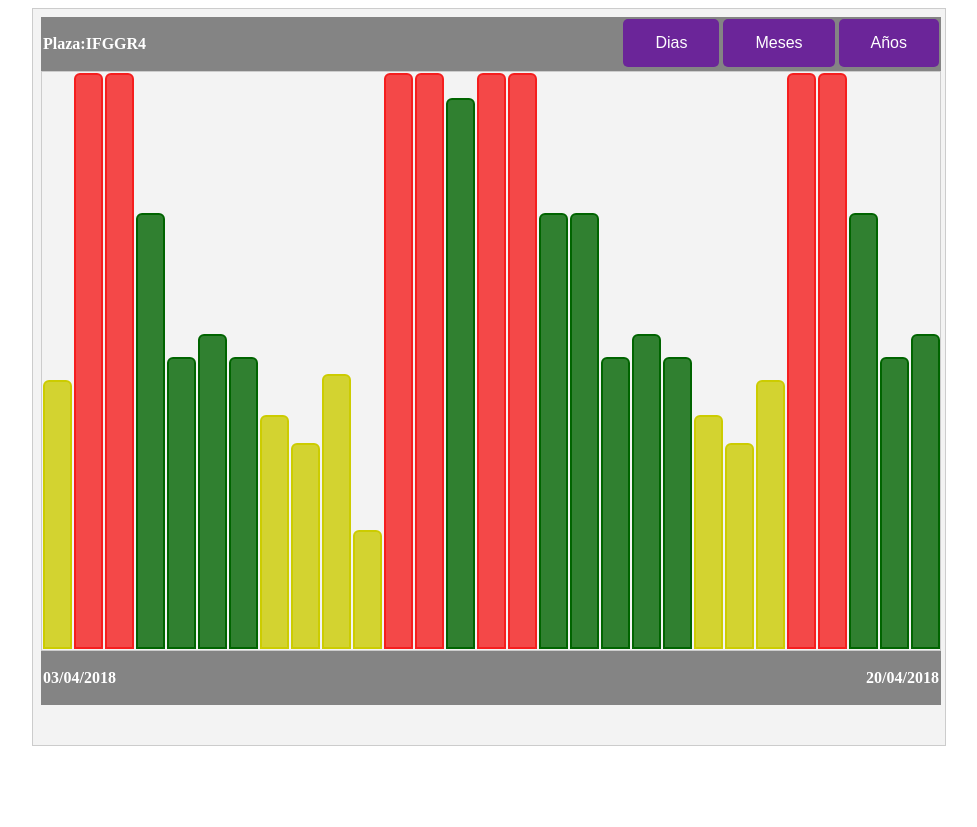
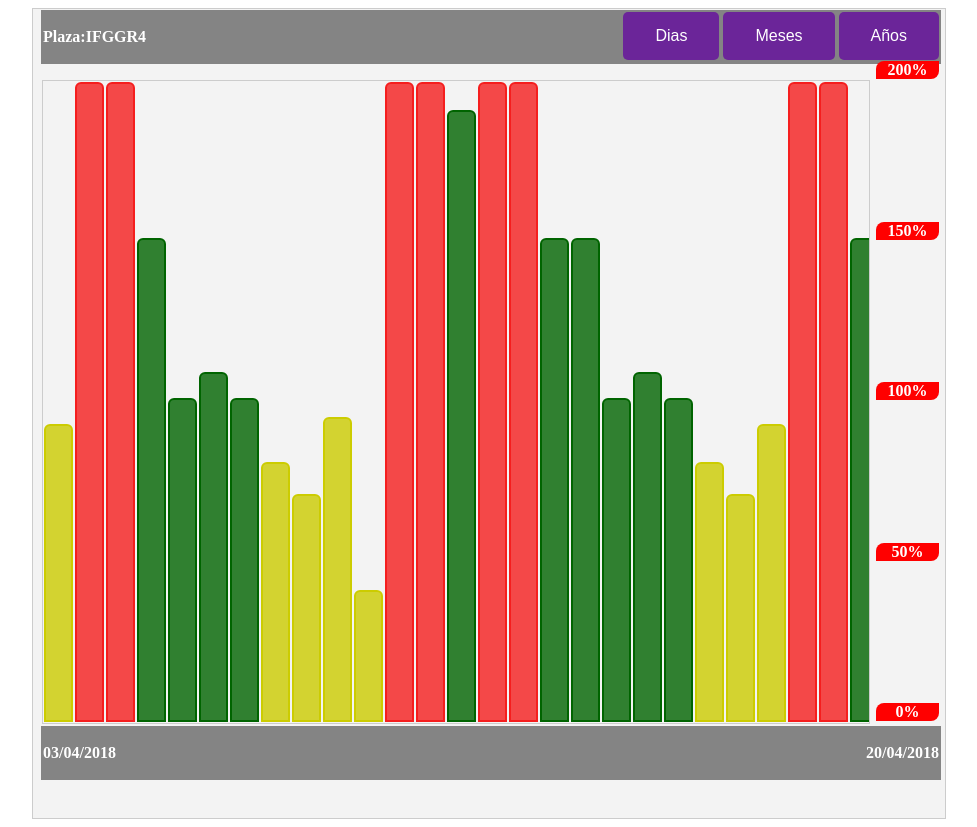
Before and after one commit to monteroc17/Grafico_Nombramientos, a website built with webpack: page html/index.html in a window 1280 px wide. Shown: the whole page, without its empty margins (151-1128 px from the left). Before the commit the page ends 800 px from the top, so only its background shows below. Built offline with nearby package versions, Linux system fonts and the light colour scheme.

Commit message:
Se agregaron las medidas del lateral derecho del grafico

```diff
--- a/css/main.css
+++ b/css/main.css
@@ -1,11 +1,10 @@
 .chartContext {
-    height: 90vh;
+    height: 100vh;
     width: 70vw;
-    position: relative;
     margin: auto;
     border: 1px solid#ccc;
     background-color: #f3f3f3;
-    padding: 8px;
+    padding: 1px 8px 8px 8px;
     color: white;
 }
 
@@ -19,11 +18,18 @@
     justify-content: space-between;
 }
 
+.chartContaniner{
+    width: 100%;
+    height: 80%;
+    padding: 1px;
+    margin-bottom: 5px;
+    margin-top: 15px;
+    position: relative;
+}
+
 div#chartDiv {
-    height: 80%;
-    width: 100%;
-    position: relative;
-    margin: auto;
+    height: 100%;
+    width: 92%;
     border: 1px solid#ccc;
     background-color: #f3f3f3;
     padding: 1px;
@@ -89,6 +95,21 @@ div#chartDiv::-webkit-scrollbar { display: none }
     font-size: 16px;
 }
 
+.medida{
+    position: absolute;
+    text-align: center;
+    color: white;
+    font-weight: bold;
+    right: 0px;
+    margin: 0;
+    width: 7%;
+    background-color: red;
+    border-bottom-width: 2px;
+    border-bottom-color: white;
+    border-top-left-radius: 8px;
+    border-bottom-right-radius: 8px;
+}
+
 @keyframes filling{
     from {height: 100%}
 }
--- a/html/index.html
+++ b/html/index.html
@@ -19,6 +19,7 @@
                 <button class="btn">Años</button>
             </div>
         </div>
+        <div class="chartContaniner">
             <div id="chartDiv">
                 <div class="tub">
                     <div class="yellowFilling" style="height:46%"></div>
@@ -159,6 +160,12 @@
                     <div class="yellowFilling" style="height:35%"></div>
                 </div>
             </div>
+            <p class="medida" style="bottom: 0%;">0%</p>
+            <p class="medida" style="bottom: 25%;">50%</p>
+            <p class="medida" style="bottom: 50%;">100%</p>
+            <p class="medida" style="bottom: 75%;">150%</p>
+            <p class="medida" style="bottom: 100%;">200%</p>
+        </div>
         <div class="chartInfo">
             <p id="from">03/04/2018</p>
             <p id="to">20/04/2018</p>
```
Lines whose indentation alone changed are shown as unchanged.
